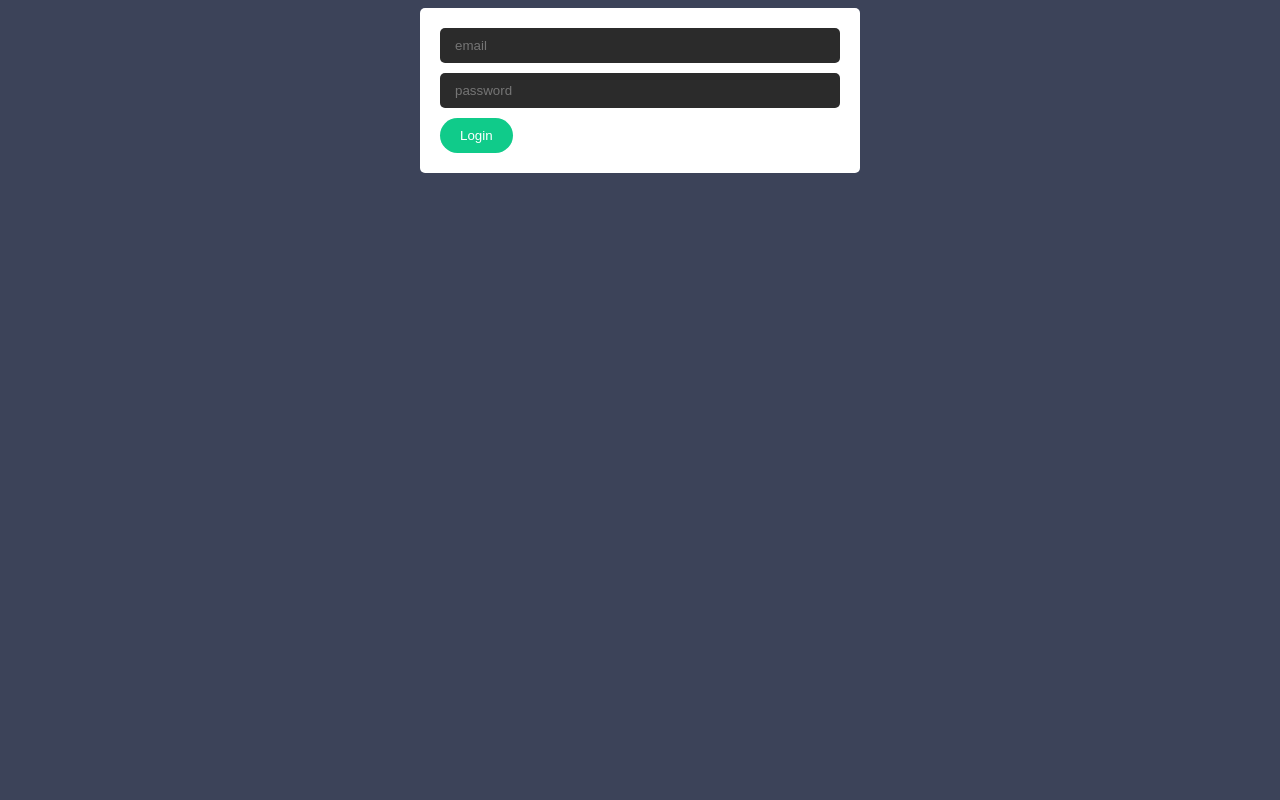
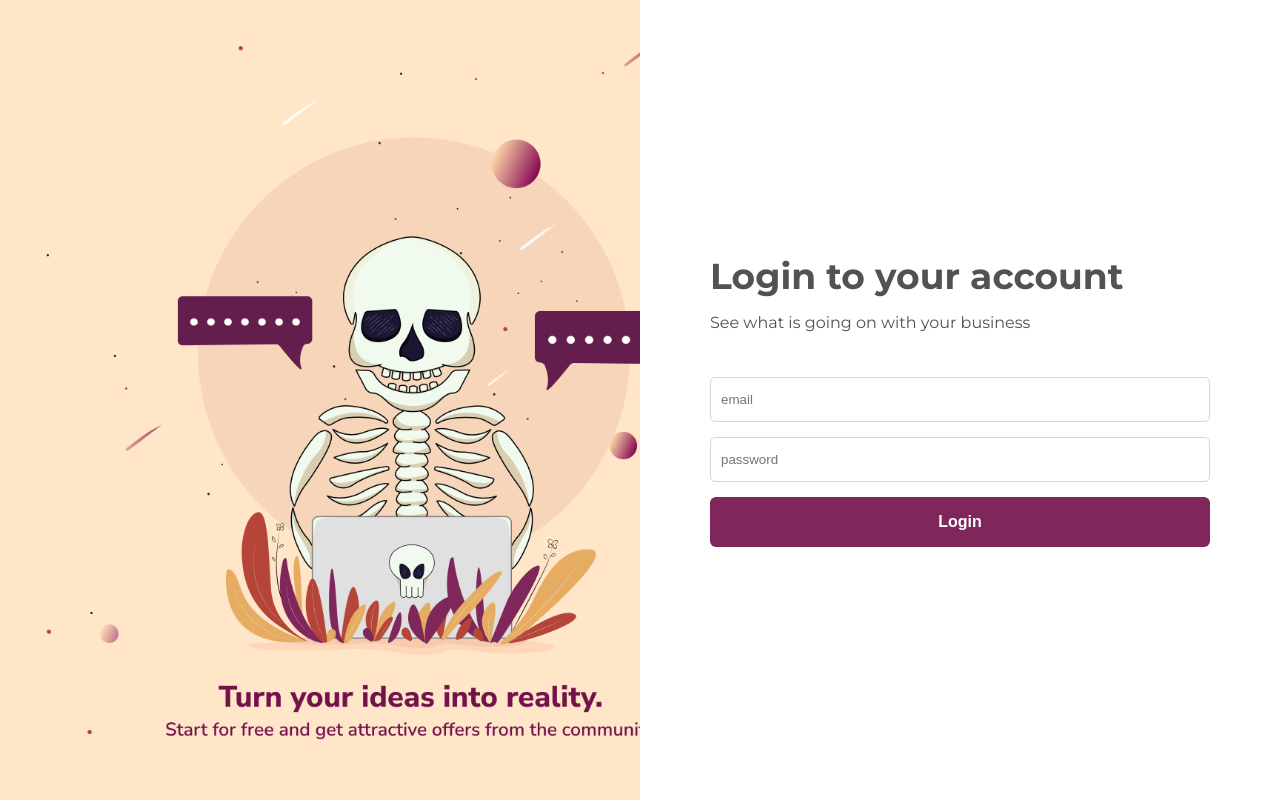
Before and after one commit to Slitefull/cinema-see, a React (Create React App) app: page /sign-in in a window 1280 px wide. Built offline with nearby package versions, Linux system fonts and the light colour scheme.

Commit message:
feat: added login page

```diff
--- a/src/global.css.ts
+++ b/src/global.css.ts
@@ -7,5 +7,11 @@ export default createGlobalStyle<{ theme: Theme }>` && {
     background-color: ${({ theme }) => theme.colors.body};
     font-family: 'Montserrat', sans-serif;
     transition: 0.3s;
+    padding: 0;
+    margin: 0;
+  }
+
+  p {
+    margin: 0;
   }
 }`
--- a/src/pages/login/login.tsx
+++ b/src/pages/login/login.tsx
@@ -4,11 +4,12 @@ import { yupResolver } from "@hookform/resolvers/yup";
 import { useForm } from "react-hook-form";
 import { email, password } from '@/ui-kit/helpers/validators';
 import { FormsTextInput } from '@/ui-kit/components/forms/text-input/forms-text-input';
-import { LoginForm } from "@/pages/login/styled";
+import { Container, FormWrapper, LeftSide, LoginForm, LoginSubtext, LoginText } from "@/pages/login/styled";
 import { LS_AUTH_KEY } from "@/constants/localStorage";
 import { useNavigate } from "react-router-dom";
 import { ROOT_ROUTE } from "@/constants/routes";
 import CustomButton from "@/ui-kit/components/buttons/custom-button/custom-button";
+import skeleton from "@/ui-kit/images/skeleton.png";
 
 import { LoginProps } from "@/pages/login/types/login";
 
@@ -48,6 +49,11 @@ const Login: FC<LoginProps> = ({ setIsAuth }): JSX.Element => {
 
   return (
     <LoginForm onSubmit={handleSubmit(onSubmitHandler)}>
+      <LeftSide background={skeleton}/>
+      <FormWrapper>
+        <Container>
+          <LoginText>Login to your account</LoginText>
+          <LoginSubtext>See what is going on with your business</LoginSubtext>
           <FormsTextInput
             name="email"
             control={control}
@@ -66,6 +72,8 @@ const Login: FC<LoginProps> = ({ setIsAuth }): JSX.Element => {
           >
             Login
           </CustomButton>
+        </Container>
+      </FormWrapper>
     </LoginForm>
   );
 };
--- a/src/pages/login/styled.ts
+++ b/src/pages/login/styled.ts
@@ -1,13 +1,40 @@
 import styled from "styled-components";
+import { LeftSideStyledProps } from "@/pages/login/types/styled";
 
 
 export const LoginForm = styled.form` && {
+  display: grid;
+  grid-template-columns: 1fr 1fr;
+}`
+
+export const LeftSide = styled.div<LeftSideStyledProps>` && {
+  height: 100vh;
+  background: url(${props => props.background}) no-repeat;
+  background-size: cover;
+}`
+
+export const FormWrapper = styled.div` && {
+  display: flex;
+  background: #FFFFFF;
+}`
+
+export const Container = styled.div` && {
   display: flex;
   flex-direction: column;
-  gap: 10px 0;
-  width: 400px;
-  background: #FFFFFF;
-  padding: 20px;
-  border-radius: 5px;
   margin: auto;
+  width: 500px;
+  gap: 15px 0;
 }`
+
+export const LoginText = styled.p` && {
+  font-weight: 700;
+  font-size: 36px;
+  color: #525252;
+}`
+
+export const LoginSubtext = styled.p` && {
+  font-weight: 400;
+  font-size: 16px;
+  color: #525252;
+  margin: 0 0 30px;
+}`
--- /dev/null
+++ b/src/pages/login/types/styled.ts
@@ -0,0 +1,3 @@
+export interface LeftSideStyledProps {
+  background: string;
+}
--- a/src/themes/light.ts
+++ b/src/themes/light.ts
@@ -4,7 +4,7 @@ import { Theme } from "@/themes/types";
 export const light: Theme = {
   name: "light",
   colors: {
-    body: '#F5F5F5',
+    body: '#FFE6C9',
     header: {
       text: '#000000',
     },
--- a/src/ui-kit/components/buttons/custom-button/styled.ts
+++ b/src/ui-kit/components/buttons/custom-button/styled.ts
@@ -2,12 +2,16 @@ import styled from "styled-components";
 
 
 export const StyledCustomButton = styled.button` && {
-  background: #10cb8a;
-  color: #FFFFFF;
+  gap: 13px;
+  width: 100%;
+  height: 50px;
+  background: #7F265B;
+  border-radius: 6px;
   outline: none;
   border: none;
-  border-radius: 20px;
-  padding: 10px 20px;
-  width: fit-content;
+  font-weight: 600;
+  font-size: 16px;
+  line-height: 25px;
+  color: #FFFFFF;
   cursor: pointer;
 }`
--- a/src/ui-kit/components/text-input/styled.ts
+++ b/src/ui-kit/components/text-input/styled.ts
@@ -2,11 +2,14 @@ import styled from "styled-components";
 
 
 export const StyledFormInput = styled.input` && {
+  box-sizing: border-box;
+  display: flex;
+  flex-direction: row;
+  align-items: center;
+  padding: 13px 10px;
+  gap: 13px;
+  width: 100%;
+  height: 45px;
+  border: 1px solid #DED2D9;
   border-radius: 5px;
-  padding: 10px 15px;
-  transition: all 0.3s;
-  outline: none;
-  border: none;
-  background: #2b2b2b;
-  color: #FFFFFF;
 }`
```
Also changed, not shown: src/ui-kit/images/skeleton.png (added). Lines whose indentation alone changed are shown as unchanged.
